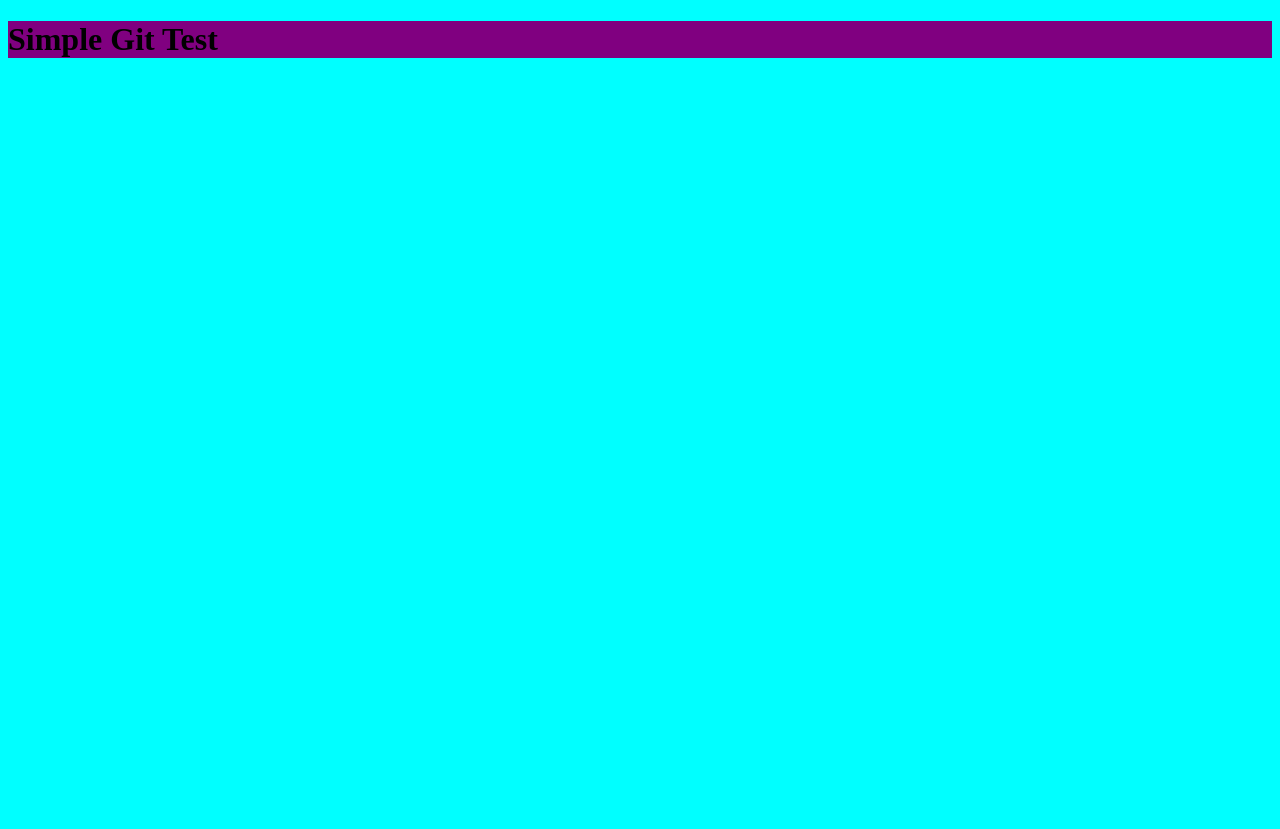
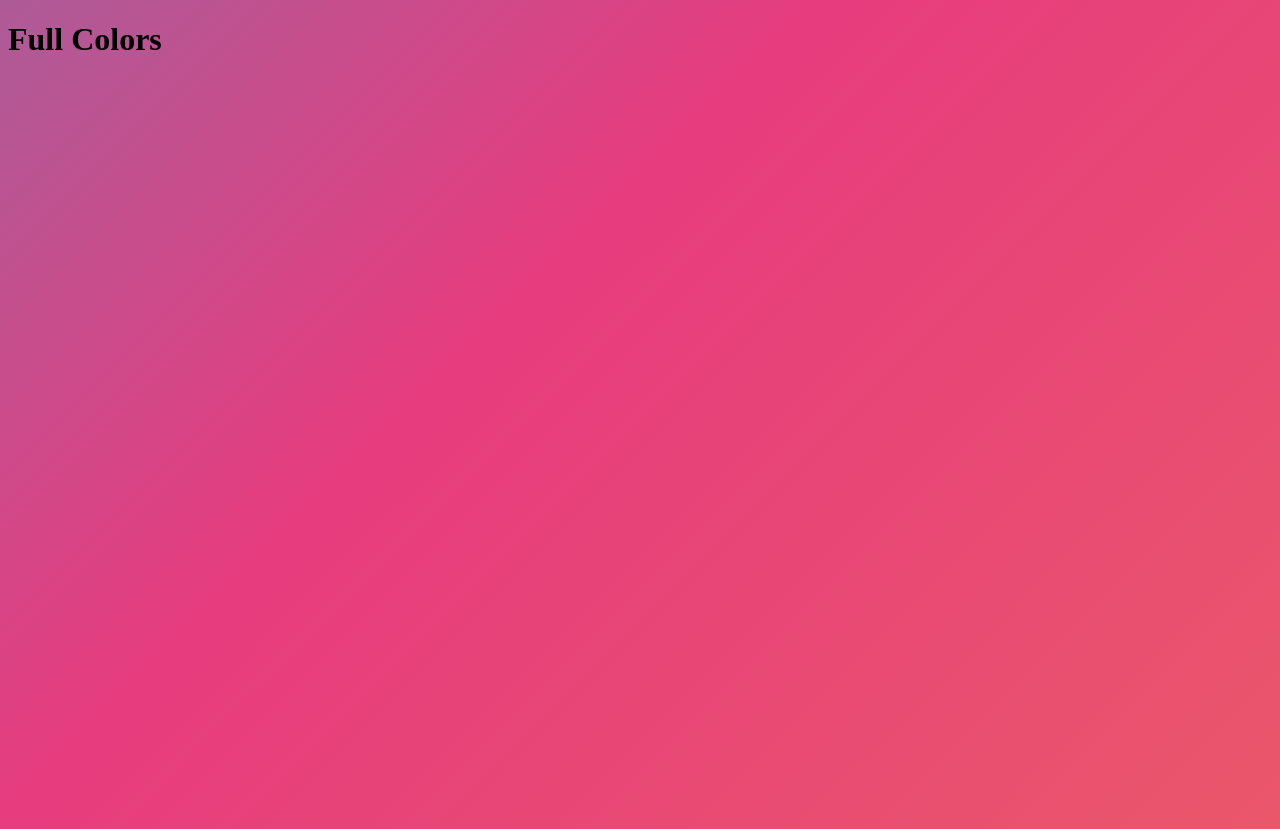
Before and after one commit to ramosrichard/GitTest003, a plain HTML site: page Index.html in a window 1280 px wide. Before the commit the page ends 800 px from the top, so only its background shows below. Drawn offline with Linux system fonts and the light colour scheme.

Commit message:
cambios new colors

```diff
--- a/Index.html
+++ b/Index.html
@@ -5,5 +5,11 @@
     <link rel="stylesheet" href="style.css">
 </head>
 <body>
-    <h1>Simple Git Test</h1>
+    <div class="d-flex flex-column justify-content-center w-100 h-100">
+
+        <div class="d-flex flex-column justify-content-center align-items-center">
+            <h1 class="fw-light text-white m-0">Full Colors</h1>
+        </div>
+    </div>
+    </div>
 </body>
--- a/Style.css
+++ b/Style.css
@@ -1,7 +1,18 @@
 body {
-    background-color: aqua;
-    }
+	background: linear-gradient(-45deg, #ee7752, #e73c7e, #23a6d5, #23d5ab);
+	background-size: 400% 400%;
+	animation: gradient 15s ease infinite;
+	height: 100vh;
+}
 
-    h1{
-        background-color: purple;
-    }
+@keyframes gradient {
+	0% {
+		background-position: 0% 50%;
+	}
+	50% {
+		background-position: 100% 50%;
+	}
+	100% {
+		background-position: 0% 50%;
+	}
+}
```
